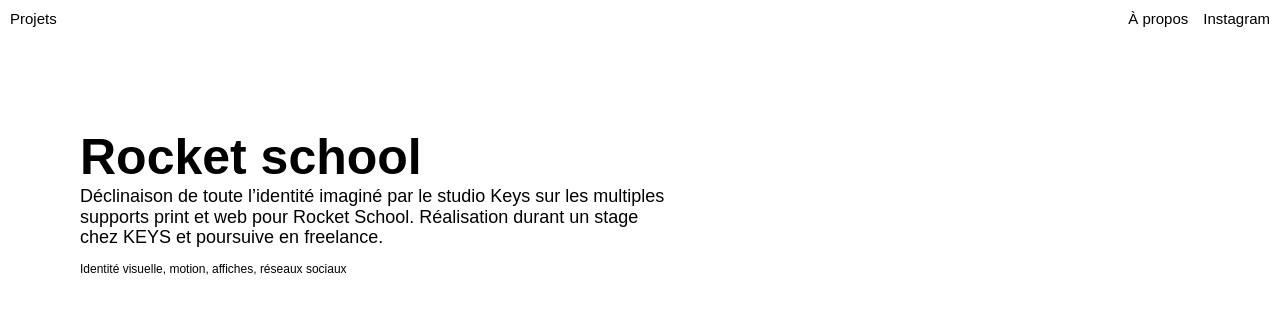
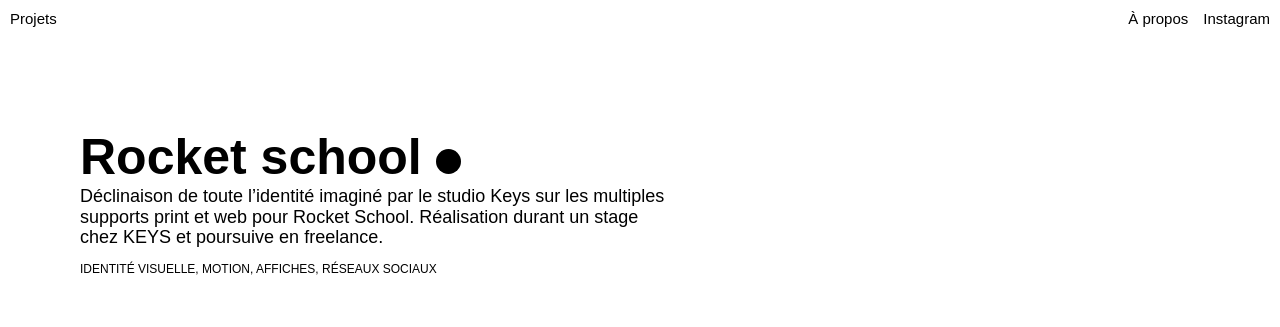
Before and after one commit to Judith-ncd/portfolio, a plain HTML site: page Rocket School.html in a window 1280 px wide. Shown: the top 327 px of the page. Drawn offline with Linux system fonts and the light colour scheme; a web font is replaced by a local one.

Commit message:
Update Rocket School.html

```diff
--- a/Rocket School.html
+++ b/Rocket School.html
@@ -20,13 +20,13 @@
     </nav>
 
     <header>
-      <h4>Rocket school</h4>
+      <h4 class="title">Rocket school</h4>
 
       <div class="intro">
 
       <p>Déclinaison de toute l’identité imaginé par le studio Keys sur les multiples supports print et web pour Rocket School.
         Réalisation durant un stage chez KEYS et poursuive en freelance. </p>
-      <p class="subject-page"> Identité visuelle, motion, affiches, réseaux sociaux</p>
+      <p class="subject-page"> IDENTITÉ VISUELLE, MOTION, AFFICHES, RÉSEAUX SOCIAUX</p>
 
   </div>
 </header>
@@ -81,7 +81,7 @@
     </div>-->
 
     <div class="navigation-buttons">
-      <h1><a class="button" href="Mirazur.html">Projet suivant</a></h1>
+      <h1><a class="button" href="Aerolab.html">Projet suivant</a></h1>
   </div>
 
     <!-- Script JavaScript -->
```
